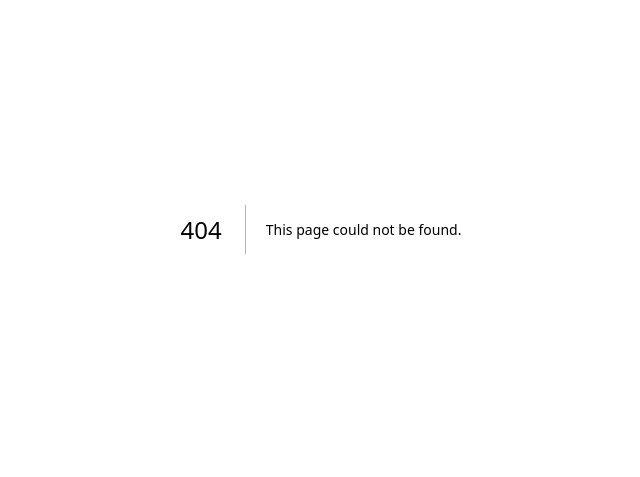
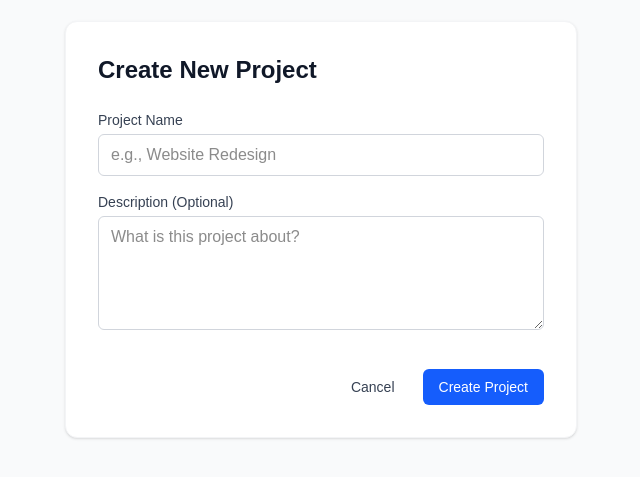
Before and after one commit to krunalsahare14-cell/taskflow-app, a Next.js app: page /projects/new in a window 1280 px wide. Before the commit this address had no page. Shown: the part 171-648 px from the top of the page, without its empty margins (319-959 px from the left). Built offline with nearby package versions, Linux system fonts and the light colour scheme.

Commit message:
Add dashboard and project creation UI

```diff
--- /dev/null
+++ b/app/api/projects/route.ts
@@ -0,0 +1,34 @@
+import { NextResponse } from "next/server";
+import { getServerSession } from "next-auth";
+import { authOptions } from "@/lib/auth";
+import prisma from "@/lib/prisma";
+
+export async function POST(req: Request) {
+  try {
+    const session = await getServerSession(authOptions);
+
+    // Security Check: Only logged-in Admins can create projects
+    if (!session || session.user.role !== "ADMIN") {
+      return NextResponse.json({ message: "Unauthorized" }, { status: 403 });
+    }
+
+    const { name, description } = await req.json();
+
+    if (!name) {
+      return NextResponse.json({ message: "Project name is required" }, { status: 400 });
+    }
+
+    // Create the project in the database
+    const newProject = await prisma.project.create({
+      data: {
+        name,
+        description,
+        ownerId: session.user.id, // Assign the logged-in admin as the owner
+      },
+    });
+
+    return NextResponse.json(newProject, { status: 201 });
+  } catch (error) {
+    return NextResponse.json({ message: "Something went wrong" }, { status: 500 });
+  }
+}
--- /dev/null
+++ b/app/dashboard/page.tsx
@@ -0,0 +1,110 @@
+import { getServerSession } from "next-auth";
+import { authOptions } from "@/lib/auth";
+import { redirect } from "next/navigation";
+import prisma from "@/lib/prisma";
+import Link from "next/link";
+
+export default async function DashboardPage() {
+  // 1. Check if the user is logged in
+  const session = await getServerSession(authOptions);
+
+  // If not logged in, kick them back to the login page
+  if (!session) {
+    redirect("/login");
+  }
+
+  const user = session.user;
+
+  // 2. Fetch data based on their role
+  // Admins see projects they own. Members see nothing here.
+  const projects = user.role === "ADMIN"
+    ? await prisma.project.findMany({ where: { ownerId: user.id } })
+    : [];
+
+  // Admins see tasks for their projects. Members see tasks assigned to them.
+  const tasks = await prisma.task.findMany({
+    where: user.role === "ADMIN" ? { project: { ownerId: user.id } } : { assigneeId: user.id },
+    include: { project: true },
+    orderBy: { dueDate: 'asc' } // Sort by closest due date
+  });
+
+  return (
+    <div className="min-h-screen bg-gray-50 p-8">
+      <div className="mx-auto max-w-5xl">
+
+        {/* Header Section */}
+        <div className="mb-8 flex items-center justify-between rounded-lg bg-white p-6 shadow-sm border border-gray-100">
+          <div>
+            <h1 className="text-3xl font-bold text-gray-900">Dashboard</h1>
+            <p className="text-gray-500">
+              Welcome back, {user.name || user.email}
+              <span className="ml-2 rounded-full bg-blue-100 px-3 py-1 text-xs font-semibold text-blue-800">
+                {user.role}
+              </span>
+            </p>
+          </div>
+          {user.role === "ADMIN" && (
+            <div className="flex gap-4">
+              <Link href="/projects/new" className="rounded-md bg-white px-4 py-2 text-sm font-semibold text-gray-900 shadow-sm ring-1 ring-inset ring-gray-300 hover:bg-gray-50">
+                + New Project
+              </Link>
+              <button className="rounded-md bg-blue-600 px-4 py-2 text-sm font-semibold text-white shadow-sm hover:bg-blue-500">
+                + New Task
+              </button>
+            </div>
+          )}
+        </div>
+
+        <div className="grid grid-cols-1 gap-8 md:grid-cols-2">
+
+          {/* Projects Section (Admins Only) */}
+          {user.role === "ADMIN" && (
+            <div className="rounded-lg bg-white p-6 shadow-sm border border-gray-100">
+              <h2 className="mb-4 text-xl font-semibold text-gray-900">Your Projects</h2>
+              {projects.length === 0 ? (
+                <p className="text-sm text-gray-500">No projects yet. Create one to get started!</p>
+              ) : (
+                <ul className="space-y-3">
+                  {projects.map(project => (
+                    <li key={project.id} className="rounded-md border border-gray-200 p-4 hover:border-blue-500 transition-colors">
+                      <h3 className="font-medium text-gray-900">{project.name}</h3>
+                      {project.description && <p className="text-sm text-gray-500">{project.description}</p>}
+                    </li>
+                  ))}
+                </ul>
+              )}
+            </div>
+          )}
+
+          {/* Tasks Section (Everyone) */}
+          <div className={`rounded-lg bg-white p-6 shadow-sm border border-gray-100 ${user.role !== "ADMIN" ? "md:col-span-2" : ""}`}>
+            <h2 className="mb-4 text-xl font-semibold text-gray-900">
+              {user.role === "ADMIN" ? "Team Tasks" : "Your Assigned Tasks"}
+            </h2>
+            {tasks.length === 0 ? (
+              <p className="text-sm text-gray-500">No tasks found. You are all caught up!</p>
+            ) : (
+              <ul className="space-y-3">
+                {tasks.map(task => (
+                  <li key={task.id} className="flex items-center justify-between rounded-md border border-gray-200 p-4">
+                    <div>
+                      <h3 className="font-medium text-gray-900">{task.title}</h3>
+                      <p className="text-xs text-gray-500">Project: {task.project.name}</p>
+                    </div>
+                    <span className={`rounded-full px-3 py-1 text-xs font-semibold
+                      ${task.status === "TODO" ? "bg-gray-100 text-gray-800" :
+                        task.status === "IN_PROGRESS" ? "bg-yellow-100 text-yellow-800" :
+                        "bg-green-100 text-green-800"}`}>
+                      {task.status.replace("_", " ")}
+                    </span>
+                  </li>
+                ))}
+              </ul>
+            )}
+          </div>
+
+        </div>
+      </div>
+    </div>
+  );
+}
--- /dev/null
+++ b/app/projects/new/page.tsx
@@ -0,0 +1,95 @@
+"use client";
+
+import { useState } from "react";
+import { useRouter } from "next/navigation";
+import Link from "next/link";
+
+export default function NewProjectPage() {
+  const router = useRouter();
+  const [name, setName] = useState("");
+  const [description, setDescription] = useState("");
+  const [error, setError] = useState("");
+  const [loading, setLoading] = useState(false);
+
+  const handleSubmit = async (e: React.FormEvent) => {
+    e.preventDefault();
+    setError("");
+    setLoading(true);
+
+    try {
+      const res = await fetch("/api/projects", {
+        method: "POST",
+        headers: { "Content-Type": "application/json" },
+        body: JSON.stringify({ name, description }),
+      });
+
+      if (!res.ok) {
+        const data = await res.json();
+        throw new Error(data.message || "Failed to create project");
+      }
+
+      // If successful, go back to dashboard and refresh data
+      router.push("/dashboard");
+      router.refresh();
+    } catch (err: any) {
+      setError(err.message);
+    } finally {
+      setLoading(false);
+    }
+  };
+
+  return (
+    <div className="flex min-h-screen items-center justify-center bg-gray-50 p-4">
+      <div className="w-full max-w-lg rounded-xl bg-white p-8 shadow-sm border border-gray-100">
+        <h2 className="mb-6 text-2xl font-bold text-gray-900">Create New Project</h2>
+
+        {error && (
+          <div className="mb-4 rounded bg-red-50 p-3 text-sm text-red-500 border border-red-200">
+            {error}
+          </div>
+        )}
+
+        <form onSubmit={handleSubmit} className="space-y-4">
+          <div>
+            <label className="block text-sm font-medium text-gray-700">Project Name</label>
+            <input
+              type="text"
+              value={name}
+              onChange={(e) => setName(e.target.value)}
+              className="mt-1 w-full rounded-md border border-gray-300 px-3 py-2 focus:border-blue-500 focus:outline-none focus:ring-1 focus:ring-blue-500"
+              placeholder="e.g., Website Redesign"
+              required
+            />
+          </div>
+
+          <div>
+            <label className="block text-sm font-medium text-gray-700">Description (Optional)</label>
+            <textarea
+              value={description}
+              onChange={(e) => setDescription(e.target.value)}
+              rows={4}
+              className="mt-1 w-full rounded-md border border-gray-300 px-3 py-2 focus:border-blue-500 focus:outline-none focus:ring-1 focus:ring-blue-500"
+              placeholder="What is this project about?"
+            />
+          </div>
+
+          <div className="flex justify-end gap-3 pt-4">
+            <Link
+              href="/dashboard"
+              className="rounded-md px-4 py-2 text-sm font-medium text-gray-700 hover:bg-gray-100"
+            >
+              Cancel
+            </Link>
+            <button
+              type="submit"
+              disabled={loading}
+              className="rounded-md bg-blue-600 px-4 py-2 text-sm font-medium text-white hover:bg-blue-700 disabled:bg-blue-400"
+            >
+              {loading ? "Creating..." : "Create Project"}
+            </button>
+          </div>
+        </form>
+      </div>
+    </div>
+  );
+}
```
